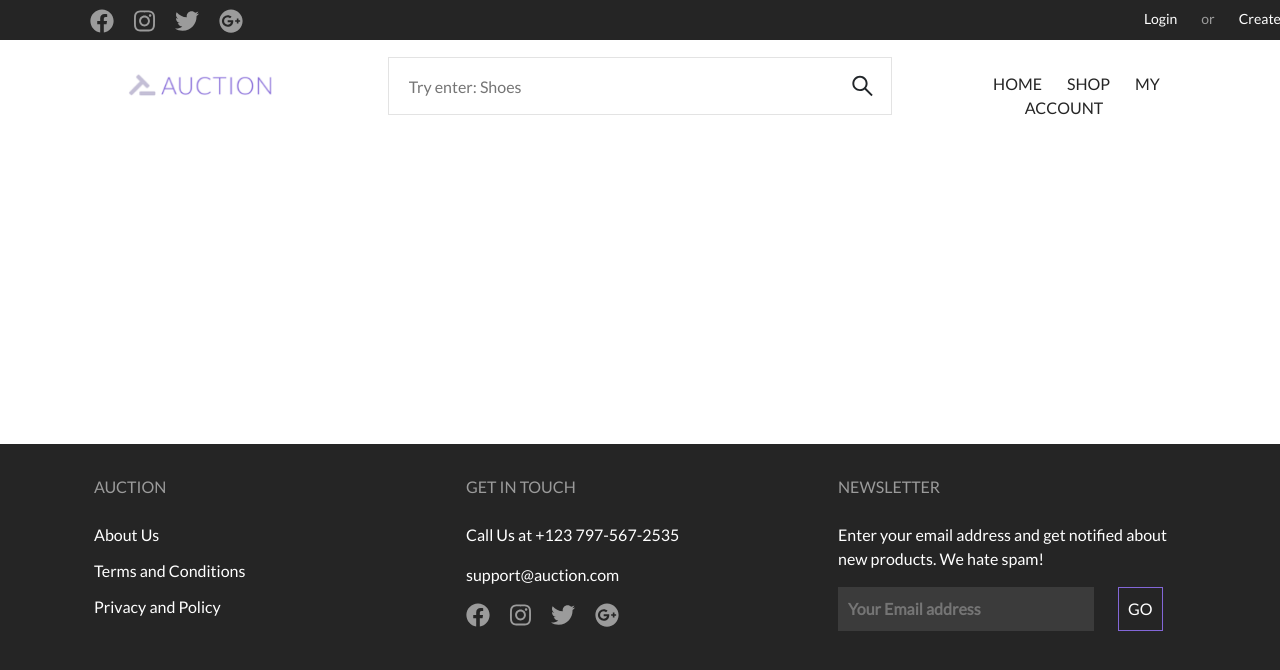
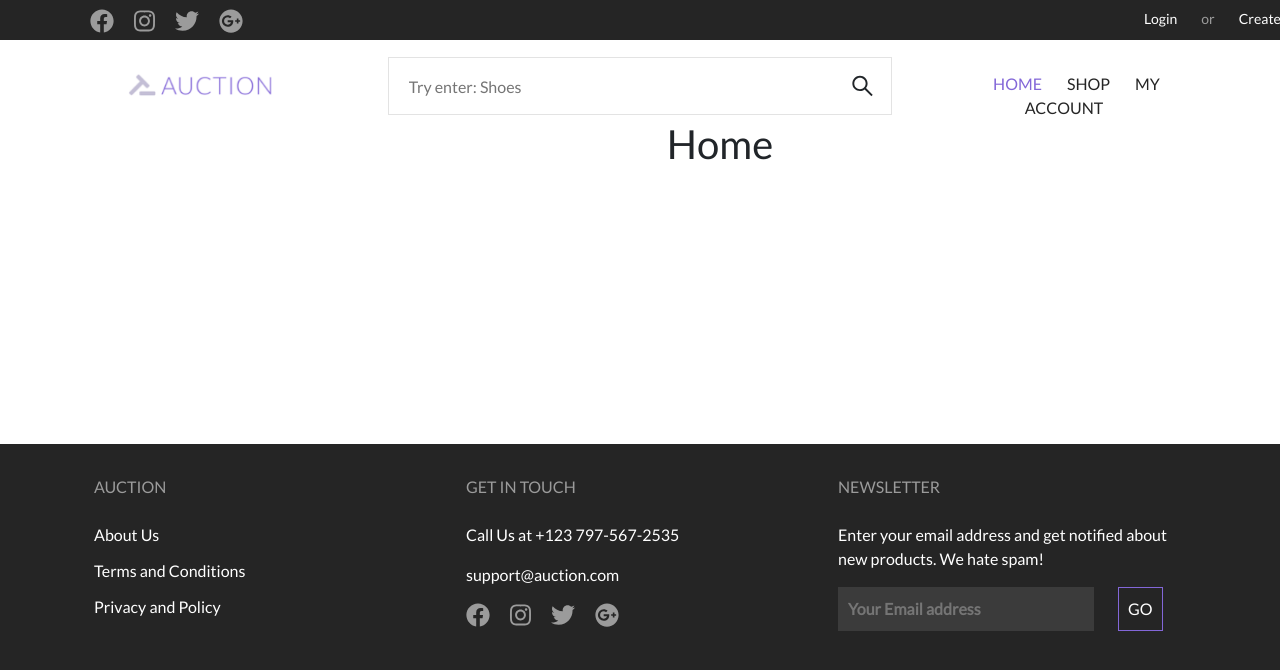
Before and after one commit to admirkrilasevic/AuctionApp, a React (Create React App) app in the folder src/main/frontend/: page /home in a window 1280 px wide. Shown: the top 670 px of the page. Built offline with nearby package versions, Linux system fonts and the light colour scheme.

Commit message:
added navlinks with activeStyle

```diff
--- a/src/main/frontend/src/App.js
+++ b/src/main/frontend/src/App.js
@@ -12,7 +12,7 @@ import About from './pages/About';
 import TermsConditions from './pages/TermsAndConditions';
 import PrivacyPolicy from './pages/PrivacyAndPolicy';
 import PageLayout from './components/PageLayout';
-import { BrowserRouter as Router, Route, Switch } from 'react-router-dom';
+import { BrowserRouter as Router, Route, Redirect, Switch } from 'react-router-dom';
 
 function App() {
   return (
@@ -21,7 +21,16 @@ function App() {
         <Header />
         <HeaderNavbar />
         <Switch>
-          <Route exact path="/">
+          <Route
+              exact
+              path="/"
+              render={() => {
+                  return (
+                      <Redirect to="/home" />
+                  )
+              }}
+          />
+          <Route path="/home">
             <PageLayout>
               <Home />
             </PageLayout>
--- a/src/main/frontend/src/components/Navbar.js
+++ b/src/main/frontend/src/components/Navbar.js
@@ -1,7 +1,7 @@
 import styles from './Navbar.module.css'
 import { Container, Col,  Row } from 'react-bootstrap';
 import logo from '../assets/auction-app-logo.png';
-import { Link } from 'react-router-dom';
+import { NavLink, Link } from 'react-router-dom';
 import { AiOutlineSearch as SearchIcon } from 'react-icons/ai';
 
 const HeaderNavbar = () => {
@@ -18,9 +18,9 @@ const HeaderNavbar = () => {
                     </div>
                 </Col>
                 <Col className={styles.buttonsContainer}>
-                    <Link to="/">Home</Link>
-                    <Link to="/shop">Shop</Link>
-                    <Link to="/account">My Account</Link>
+                    <NavLink to="/home" activeStyle={{ color: '#8367D8' }}>Home</NavLink>
+                    <NavLink to="/shop" activeStyle={{ color: '#8367D8' }}>Shop</NavLink>
+                    <NavLink to="/account" activeStyle={{ color: '#8367D8' }}>My Account</NavLink>
                 </Col>
             </Row>
         </Container>
```
